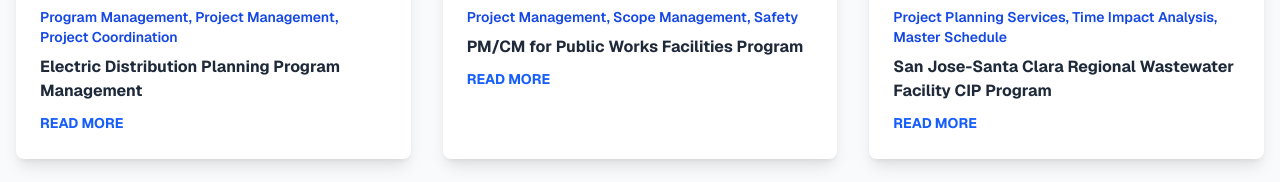
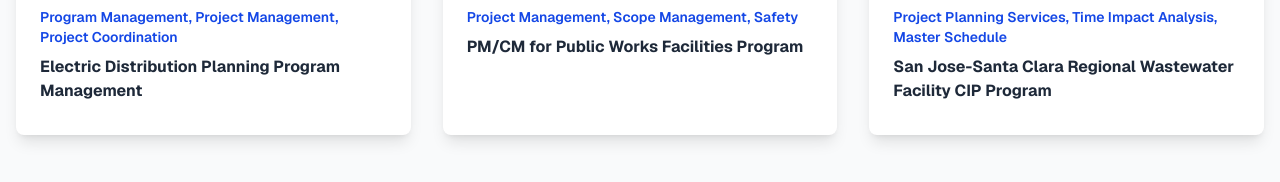
Before and after one commit to digitalmarketingcanada5/sharp_pcs, a Next.js app: page /services in a window 1280 px wide. Shown: the part 3213-3395 px from the top of the page. Built offline with nearby package versions, Linux system fonts and the light colour scheme.

Commit message:
Remove external links from ServicesContent for improved user experience

```diff
--- a/src/components/ServicesContent.js
+++ b/src/components/ServicesContent.js
@@ -86,7 +86,6 @@ const ServicesContent = () => (
                         <div className="p-6">
                             <h3 className="font-semibold text-blue-700 text-sm">Program Management, Project Management, Project Coordination</h3>
                             <p className="font-bold text-gray-800 my-2">Electric Distribution Planning Program Management</p>
-                            <a href="https://thecmsolution.com/project/electric-distribution-construction-program-management/" className="text-blue-600 font-bold hover:underline text-sm">READ MORE</a>
                         </div>
                     </div>
                     {/* Project 2 */}
@@ -95,7 +94,6 @@ const ServicesContent = () => (
                         <div className="p-6">
                             <h3 className="font-semibold text-blue-700 text-sm">Project Management, Scope Management, Safety</h3>
                             <p className="font-bold text-gray-800 my-2">PM/CM for Public Works Facilities Program</p>
-                            <a href="https://thecmsolution.com/project/project-management-for-public-works/" className="text-blue-600 font-bold hover:underline text-sm">READ MORE</a>
                         </div>
                     </div>
                     {/* Project 3 */}
@@ -104,7 +102,6 @@ const ServicesContent = () => (
                         <div className="p-6">
                              <h3 className="font-semibold text-blue-700 text-sm">Project Planning Services, Time Impact Analysis, Master Schedule</h3>
                             <p className="font-bold text-gray-800 my-2">San Jose-Santa Clara Regional Wastewater Facility CIP Program</p>
-                            <a href="https://thecmsolution.com/project/san-jose-santa-clara-regional-wastewater-facility/" className="text-blue-600 font-bold hover:underline text-sm">READ MORE</a>
                         </div>
                     </div>
                 </div>
```
